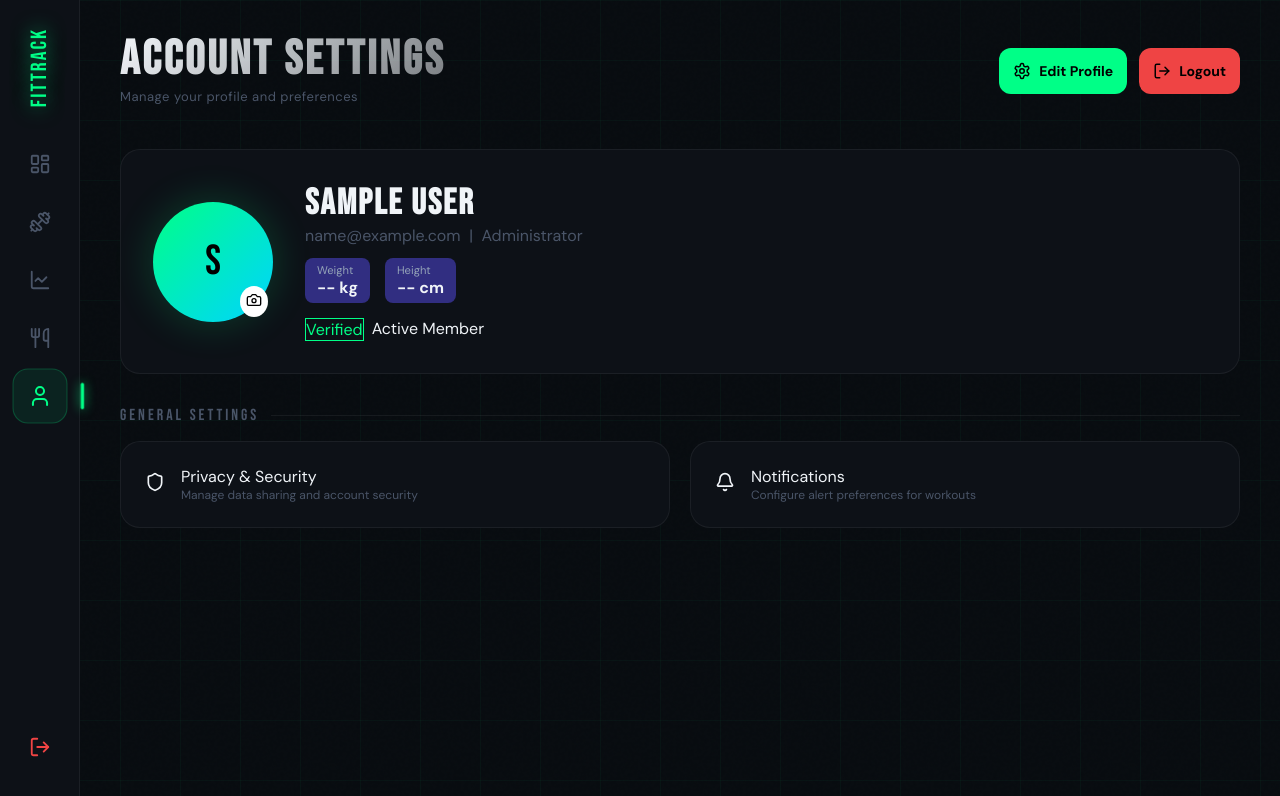
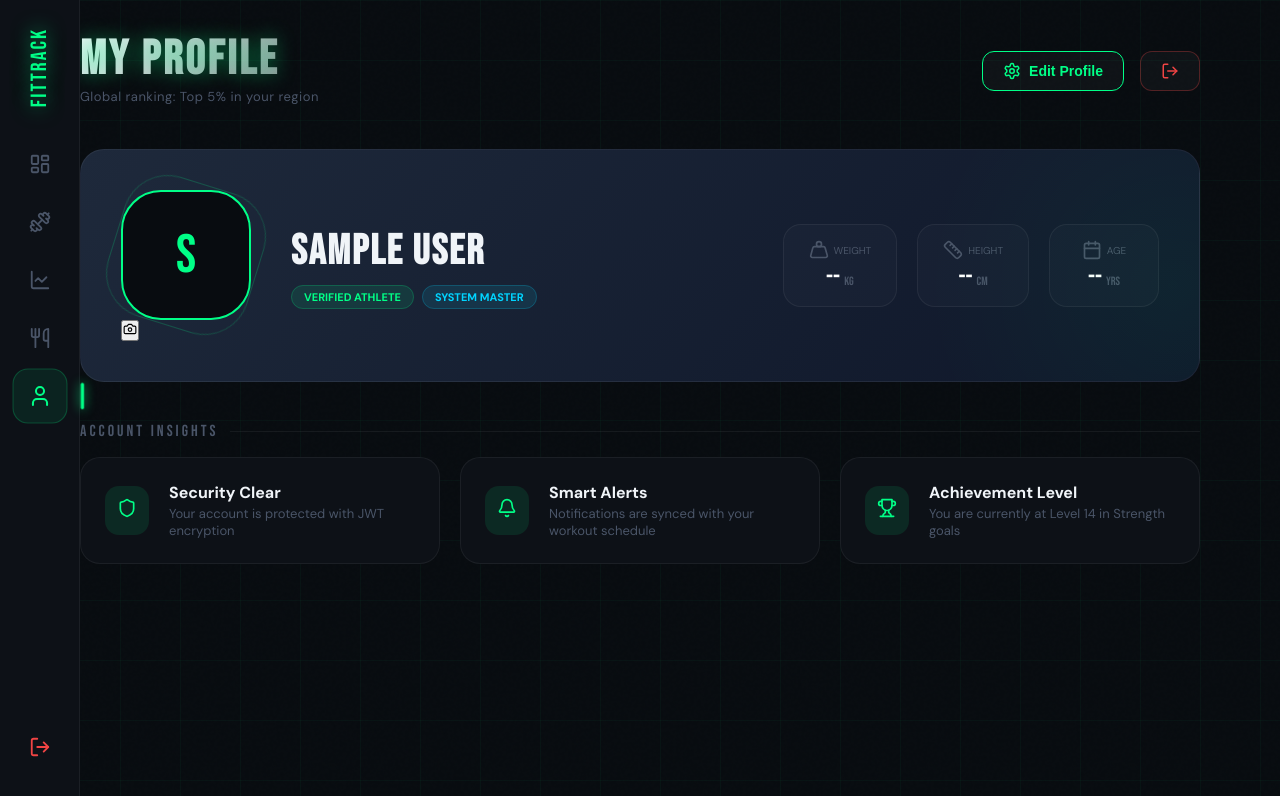
Before and after one commit to Faakhir03Memon/Fitness_Tracker, a React (Vite) app in the folder Frontend/Fitness_Tracker/: page /profile in a window 1280 px wide. Shown: the top 796 px of the page. Built offline with nearby package versions, Linux system fonts and the light colour scheme; sample sign-in values are in the browser's storage.

Commit message:
feat: add profile page with user details and update functionality

```diff
--- a/Frontend/Fitness_Tracker/src/pages/Profile.jsx
+++ b/Frontend/Fitness_Tracker/src/pages/Profile.jsx
@@ -1,5 +1,5 @@
 import React, { useState } from 'react';
-import { Camera, Settings, Shield, Bell, Trophy, LogOut, Save, X } from 'lucide-react';
+import { Camera, Settings, Shield, Bell, Trophy, LogOut, Save, X, User as UserIcon, Mail, Ruler, Weight, Calendar } from 'lucide-react';
 import { useAuth } from '../context/AuthContext';
 import axios from 'axios';
 
@@ -11,6 +11,7 @@ const Profile = () => {
     email: user?.email || '',
     weight: user?.weight || '',
     height: user?.height || '',
+    age: user?.age || '',
     password: ''
   });
   const [message, setMessage] = useState({ type: '', text: '' });
@@ -31,150 +32,237 @@ const Profile = () => {
   };
 
   return (
-    <main className="main">
+    <main className="main profile-page">
       <div className="topbar">
         <div className="greeting">
-          <h1>Account Settings</h1>
-          <p>Manage your profile and preferences</p>
+          <h1 className="glitch-text">MY PROFILE</h1>
+          <p>Global ranking: Top 5% in your region</p>
         </div>
-        <div className="topbar-right" style={{ display: 'flex', gap: '12px' }}>
+        <div className="topbar-right">
           {!isEditing ? (
-            <button className="btn-primary" onClick={() => setIsEditing(true)} style={{ display: 'flex', gap: '8px', alignItems: 'center' }}>
+            <button className="premium-btn edit" onClick={() => setIsEditing(true)}>
               <Settings size={18} /> Edit Profile
             </button>
           ) : (
-            <button className="btn-primary" onClick={() => setIsEditing(false)} style={{ display: 'flex', gap: '8px', alignItems: 'center', background: '#334155' }}>
+            <button className="premium-btn cancel" onClick={() => setIsEditing(false)}>
               <X size={18} /> Cancel
             </button>
           )}
-          <button className="btn-primary" onClick={logout} style={{ display: 'flex', gap: '8px', alignItems: 'center', background: '#ef4444' }}>
-            <LogOut size={18} /> Logout
+          <button className="premium-btn logout" onClick={logout}>
+            <LogOut size={18} />
           </button>
         </div>
       </div>
 
       {message.text && (
-        <div style={{
-          padding: '12px',
-          borderRadius: '8px',
-          marginBottom: '20px',
-          background: message.type === 'success' ? '#064e3b' : '#450a0a',
-          color: message.type === 'success' ? '#10b981' : '#f87171',
-          border: `1px solid ${message.type === 'success' ? '#065f46' : '#7f1d1d'}`
-        }}>
+        <div className={`toast-message ${message.type}`}>
           {message.text}
         </div>
       )}
 
-      <div className="progress-section" style={{ marginBottom: '32px' }}>
-        <div style={{ display: 'flex', alignItems: 'center', gap: '32px', flexWrap: 'wrap' }}>
-          <div style={{ position: 'relative' }}>
-            <div className="avatar" style={{ width: '120px', height: '120px', fontSize: '42px', boxShadow: '0 0 40px rgba(0,255,135,0.2)' }}>
+      <div className="profile-hero-card">
+        <div className="hero-content">
+          <div className="avatar-wrapper">
+            <div className="avatar-main">
               {user?.name?.charAt(0) || 'U'}
+              <div className="avatar-ring"></div>
             </div>
-            <button style={{ position: 'absolute', bottom: '5px', right: '5px', background: '#fff', border: 'none', borderRadius: '50%', padding: '6px', cursor: 'pointer' }}>
-              <Camera size={16} color="#000" />
+            <button className="avatar-edit-btn">
+              <Camera size={14} />
             </button>
           </div>
 
+          <div className="user-info-main">
+            <h2 className="user-name">{user?.name}</h2>
+            <div className="user-badges">
+                <span className="badge eco">Verified Athlete</span>
+                <span className="badge pro">{user?.role === 'admin' ? 'System Master' : 'Pro Member'}</span>
+            </div>
+          </div>
+
+          <div className="quick-metrics">
+             <MetricBox icon={<Weight size={20} />} label="Weight" value={user?.weight || '--'} unit="kg" />
+             <MetricBox icon={<Ruler size={20} />} label="Height" value={user?.height || '--'} unit="cm" />
+             <MetricBox icon={<Calendar size={20} />} label="Age" value={user?.age || '--'} unit="yrs" />
+          </div>
+        </div>
+      </div>
+
       {isEditing ? (
-            <form onSubmit={handleUpdate} style={{ flex: 1, minWidth: '300px' }}>
-              <div style={{ display: 'grid', gridTemplateColumns: '1fr 1fr', gap: '15px', marginBottom: '15px' }}>
+        <div className="edit-form-wrapper animate-fade-in">
+            <div className="section-label">UPDATE PERSONAL DETAILS</div>
+            <form onSubmit={handleUpdate} className="modern-form">
+                <div className="form-grid">
                     <div className="form-group">
-                  <label style={{ display: 'block', color: 'var(--text-muted)', marginBottom: '5px', fontSize: '0.8rem' }}>Full Name</label>
+                        <label><UserIcon size={14}/> Full Name</label>
                         <input
                             type="text"
                             value={formData.name}
                             onChange={(e) => setFormData({...formData, name: e.target.value})}
-                    style={{ width: '100%', background: '#1e293b', border: '1px solid #334155', color: 'white', padding: '10px', borderRadius: '6px' }}
+                            placeholder="Your display name"
                         />
                     </div>
                     <div className="form-group">
-                  <label style={{ display: 'block', color: 'var(--text-muted)', marginBottom: '5px', fontSize: '0.8rem' }}>Email</label>
+                        <label><Mail size={14}/> Email Address</label>
                         <input
                             type="email"
                             value={formData.email}
                             onChange={(e) => setFormData({...formData, email: e.target.value})}
-                    style={{ width: '100%', background: '#1e293b', border: '1px solid #334155', color: 'white', padding: '10px', borderRadius: '6px' }}
+                            placeholder="email@example.com"
                         />
                     </div>
-              </div>
-              <div style={{ display: 'grid', gridTemplateColumns: '1fr 1fr', gap: '15px', marginBottom: '15px' }}>
-                <div className="form-group">
-                  <label style={{ display: 'block', color: 'var(--text-muted)', marginBottom: '5px', fontSize: '0.8rem' }}>Weight (kg)</label>
+                    <div className="form-group text-input">
+                        <label><Weight size={14}/> Body Weight (kg)</label>
                         <input
                             type="number"
                             value={formData.weight}
                             onChange={(e) => setFormData({...formData, weight: e.target.value})}
-                    style={{ width: '100%', background: '#1e293b', border: '1px solid #334155', color: 'white', padding: '10px', borderRadius: '6px' }}
+                            placeholder="0.0"
                         />
                     </div>
-                <div className="form-group">
-                  <label style={{ display: 'block', color: 'var(--text-muted)', marginBottom: '5px', fontSize: '0.8rem' }}>Height (cm)</label>
+                    <div className="form-group text-input">
+                        <label><Ruler size={14}/> Height (cm)</label>
                         <input
                             type="number"
                             value={formData.height}
                             onChange={(e) => setFormData({...formData, height: e.target.value})}
-                    style={{ width: '100%', background: '#1e293b', border: '1px solid #334155', color: 'white', padding: '10px', borderRadius: '6px' }}
+                            placeholder="0"
                         />
                     </div>
+                    <div className="form-group text-input">
+                        <label><Calendar size={14}/> Age</label>
+                        <input
+                            type="number"
+                            value={formData.age}
+                            onChange={(e) => setFormData({...formData, age: e.target.value})}
+                            placeholder="0"
+                        />
                     </div>
-              <div className="form-group" style={{ marginBottom: '15px' }}>
-                <label style={{ display: 'block', color: 'var(--text-muted)', marginBottom: '5px', fontSize: '0.8rem' }}>New Password (Leave blank to keep current)</label>
+                    <div className="form-group">
+                        <label><Shield size={14}/> Security (Change Password)</label>
                         <input
                             type="password"
                             value={formData.password}
                             onChange={(e) => setFormData({...formData, password: e.target.value})}
-                  style={{ width: '100%', background: '#1e293b', border: '1px solid #334155', color: 'white', padding: '10px', borderRadius: '6px' }}
+                            placeholder="Leave empty to keep current"
                         />
                     </div>
-              <button type="submit" className="btn-primary" style={{ display: 'flex', gap: '8px', alignItems: 'center' }}>
-                <Save size={18} /> Save Changes
+                </div>
+                <button type="submit" className="save-btn">
+                    <Save size={20} /> Update Fit Profile
                 </button>
             </form>
+        </div>
       ) : (
-            <div>
-              <h2 style={{ fontFamily: 'Bebas Neue', fontSize: '36px', letterSpacing: '2px' }}>{user?.name?.toUpperCase()}</h2>
-              <p style={{ color: 'var(--text-muted)', marginBottom: '12px' }}>{user?.email} &nbsp;|&nbsp; {user?.role === 'admin' ? 'Administrator' : 'Fitness Enthusiast'}</p>
-              <div style={{ display: 'flex', gap: '15px', marginBottom: '15px' }}>
-                <div style={{ background: '#312e81', padding: '5px 12px', borderRadius: '8px' }}>
-                    <span style={{ fontSize: '0.7rem', color: '#94a3b8', display: 'block' }}>Weight</span>
-                    <span style={{ fontWeight: 'bold' }}>{user?.weight || '--'} kg</span>
+        <div className="profile-details-grid animate-fade-in">
+            <div className="detail-section">
+                <div className="section-label">ACCOUNT INSIGHTS</div>
+                <div className="workout-grid">
+                    <SettingsItem icon={<Shield size={20} />} title="Security Clear" desc="Your account is protected with JWT encryption" />
+                    <SettingsItem icon={<Bell size={20} />} title="Smart Alerts" desc="Notifications are synced with your workout schedule" />
+                    <SettingsItem icon={<Trophy size={20} />} title="Achievement Level" desc="You are currently at Level 14 in Strength goals" />
                 </div>
-                <div style={{ background: '#312e81', padding: '5px 12px', borderRadius: '8px' }}>
-                    <span style={{ fontSize: '0.7rem', color: '#94a3b8', display: 'block' }}>Height</span>
-                    <span style={{ fontWeight: 'bold' }}>{user?.height || '--'} cm</span>
-                </div>
-              </div>
-              <div style={{ display: 'flex', gap: '8px' }}>
-                <span className="section-tag" style={{ border: '1px solid var(--accent-green)', color: 'var(--accent-green)' }}>Verified</span>
-                <span className="section-tag">Active Member</span>
             </div>
         </div>
       )}
-        </div>
-      </div>
-
-      <div className="section-label">General Settings</div>
-      <div className="workout-grid">
-        <SettingsItem icon={<Shield size={20} />} title="Privacy & Security" desc="Manage data sharing and account security" />
-        <SettingsItem icon={<Bell size={20} />} title="Notifications" desc="Configure alert preferences for workouts" />
-      </div>
 
       <style>{`
-        input:focus { outline: none; border-color: var(--accent-green) !important; }
+        .profile-page { max-width: 1200px; margin: 0 auto; }
+
+        .glitch-text { font-family: 'Bebas Neue'; font-size: 54px; letter-spacing: 4px; color: var(--accent-green); text-shadow: 0 0 20px rgba(0, 255, 135, 0.4); }
+
+        .premium-btn {
+            display: flex; align-items: center; gap: 8px; padding: 10px 20px;
+            border-radius: 12px; border: 1px solid rgba(255,255,255,0.1);
+            background: rgba(255,255,255,0.03); color: white; cursor: pointer;
+            transition: all 0.3s; font-weight: 600; font-size: 14px;
+        }
+        .premium-btn:hover { background: rgba(255,255,255,0.08); transform: translateY(-2px); }
+        .premium-btn.edit { border-color: var(--accent-green); color: var(--accent-green); }
+        .premium-btn.logout { color: #ef4444; border-color: rgba(239, 68, 68, 0.3); }
+        .premium-btn.cancel { border-color: #94a3b8; color: #94a3b8; }
+
+        .profile-hero-card {
+            background: linear-gradient(135deg, #1e293b 0%, #0f172a 100%);
+            border: 1px solid var(--border); border-radius: 24px; padding: 40px; margin-bottom: 40px;
+            position: relative; overflow: hidden;
+        }
+        .profile-hero-card::before {
+            content: ''; position: absolute; top: -50%; right: -20%; width: 500px; height: 500px;
+            background: radial-gradient(circle, rgba(0, 255, 135, 0.05) 0%, transparent 70%);
+        }
+
+        .hero-content { display: flex; align-items: center; gap: 40px; flex-wrap: wrap; }
+
+        .avatar-wrapper { position: relative; }
+        .avatar-main {
+            width: 130px; height: 130px; border-radius: 40px; background: #080c10;
+            display: flex; align-items: center; justify-content: center;
+            font-family: 'Bebas Neue'; font-size: 54px; color: var(--accent-green);
+            border: 2px solid var(--accent-green); position: relative; z-index: 1;
+        }
+        .avatar-ring {
+            position: absolute; inset: -10px; border: 1px solid rgba(0, 255, 135, 0.2);
+            border-radius: 45px; animation: spin 10s linear infinite;
+        }
+        @keyframes spin { from {transform: rotate(0deg);} to {transform: rotate(360deg);} }
+
+        .user-name { font-family: 'Bebas Neue'; font-size: 42px; letter-spacing: 2px; margin-bottom: 8px; }
+        .badge { padding: 4px 12px; border-radius: 20px; font-size: 11px; font-weight: 700; text-transform: uppercase; margin-right: 8px; }
+        .badge.eco { background: rgba(0, 255, 135, 0.1); color: var(--accent-green); border: 1px solid rgba(0, 255, 135, 0.2); }
+        .badge.pro { background: rgba(0, 212, 255, 0.1); color: var(--accent-cyan); border: 1px solid rgba(0, 212, 255, 0.2); }
+
+        .quick-metrics { display: flex; gap: 20px; margin-left: auto; }
+        .metric-box {
+            background: rgba(255,255,255,0.02); border: 1px solid var(--border);
+            padding: 15px 25px; border-radius: 18px; text-align: center; min-width: 110px;
+        }
+        .metric-label { font-size: 10px; color: var(--text-muted); text-transform: uppercase; margin-bottom: 5px; display: flex; align-items: center; justify-content: center; gap: 5px; }
+        .metric-value { font-family: 'Bebas Neue'; font-size: 26px; color: white; line-height: 1; }
+        .metric-unit { font-size: 12px; color: var(--text-muted); margin-left: 4px; }
+
+        .modern-form { background: var(--bg-card); padding: 30px; border-radius: 20px; border: 1px solid var(--border); }
+        .form-grid { display: grid; grid-template-columns: repeat(auto-fit, minmax(300px, 1fr)); gap: 25px; margin-bottom: 30px; }
+        .form-group label { display: flex; align-items: center; gap: 8px; color: var(--text-muted); font-size: 13px; margin-bottom: 10px; font-weight: 500; }
+        .form-group input {
+            width: 100%; background: #080c10; border: 1px solid var(--border);
+            padding: 14px 16px; border-radius: 12px; color: white; transition: 0.3s;
+        }
+        .form-group input:focus { border-color: var(--accent-green); outline: none; box-shadow: 0 0 20px rgba(0, 255, 135, 0.1); }
+
+        .save-btn {
+            width: 100%; background: var(--accent-green); color: #000; border: none;
+            padding: 16px; border-radius: 12px; font-weight: 800; display: flex;
+            align-items: center; justify-content: center; gap: 10px; cursor: pointer;
+            transition: 0.3s; font-size: 16px;
+        }
+        .save-btn:hover { transform: scale(1.01); box-shadow: 0 10px 30px rgba(0, 255, 135, 0.2); }
+
+        .toast-message { padding: 15px; border-radius: 12px; margin-bottom: 25px; font-weight: 600; text-align: center; }
+        .toast-message.success { background: rgba(0, 255, 135, 0.1); color: var(--accent-green); border: 1px solid var(--accent-green); }
+        .toast-message.error { background: rgba(239, 68, 68, 0.1); color: #ef4444; border: 1px solid #ef4444; }
+
+        .animate-fade-in { animation: fadeIn 0.5s ease; }
+        @keyframes fadeIn { from { opacity: 0; transform: translateY(10px); } to { opacity: 1; transform: translateY(0); } }
       `}</style>
     </main>
   );
 };
 
+const MetricBox = ({ icon, label, value, unit }) => (
+    <div className="metric-box">
+        <div className="metric-label">{icon} {label}</div>
+        <div className="metric-value">{value}<span className="metric-unit">{unit}</span></div>
+    </div>
+);
+
 const SettingsItem = ({ icon, title, desc }) => (
-  <div className="workout-card" style={{ cursor: 'pointer' }}>
-    <div style={{ display: 'flex', gap: '16px', alignItems: 'center' }}>
-      <div className="wc-icon">{icon}</div>
+  <div className="workout-card" style={{ marginBottom: '15px' }}>
+    <div style={{ display: 'flex', gap: '20px', alignItems: 'center' }}>
+      <div className="wc-icon" style={{ background: 'rgba(0, 255, 135, 0.1)', color: 'var(--accent-green)', padding: '12px', borderRadius: '14px' }}>{icon}</div>
       <div>
-        <div className="wc-title" style={{ marginBottom: '0' }}>{title}</div>
-        <p style={{ fontSize: '12px', color: 'var(--text-muted)' }}>{desc}</p>
+        <div className="wc-title" style={{ fontSize: '16px', fontWeight: '700', marginBottom: '2px' }}>{title}</div>
+        <p style={{ fontSize: '13px', color: 'var(--text-muted)' }}>{desc}</p>
       </div>
     </div>
   </div>
```
Lines whose indentation alone changed are shown as unchanged.
